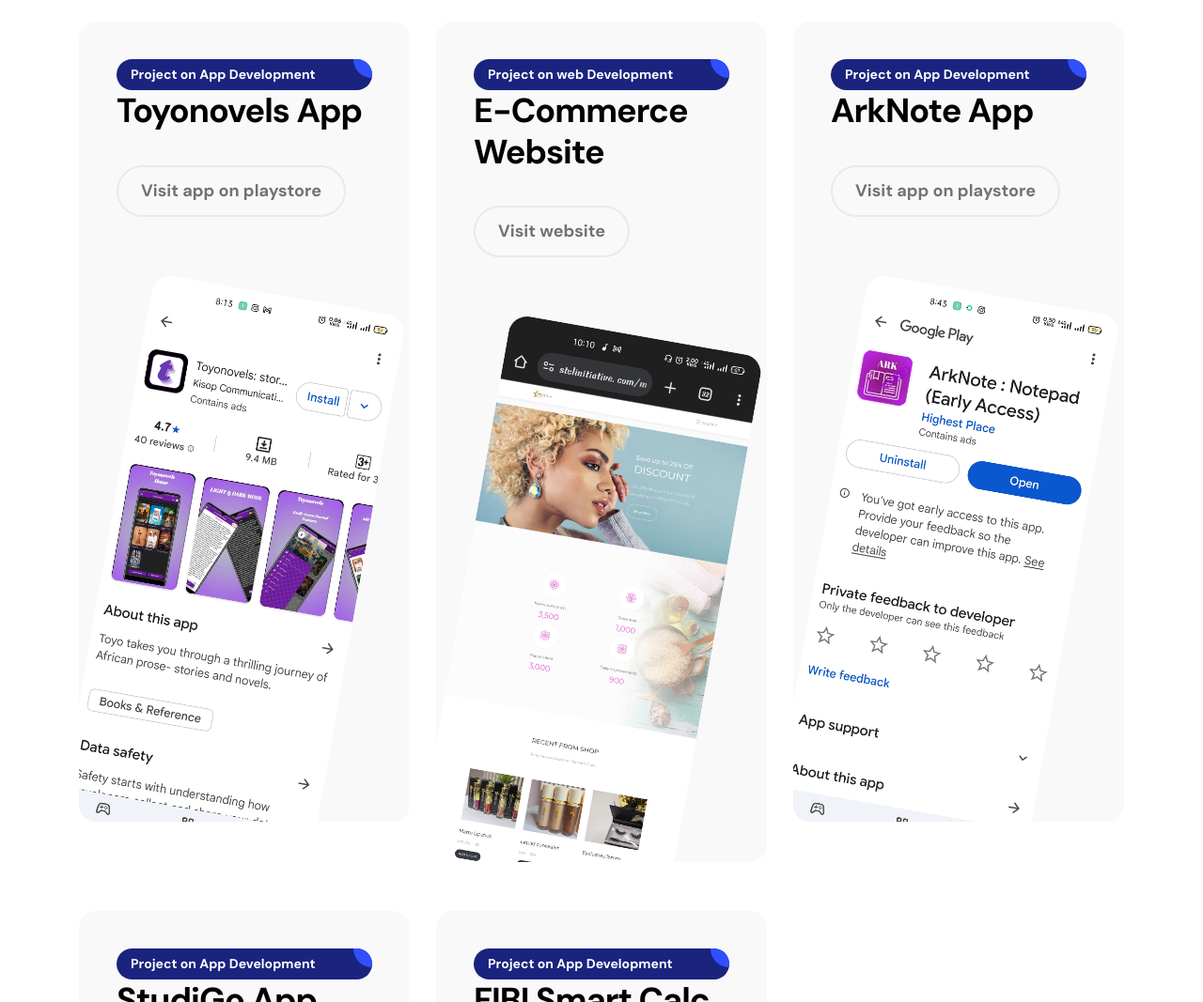
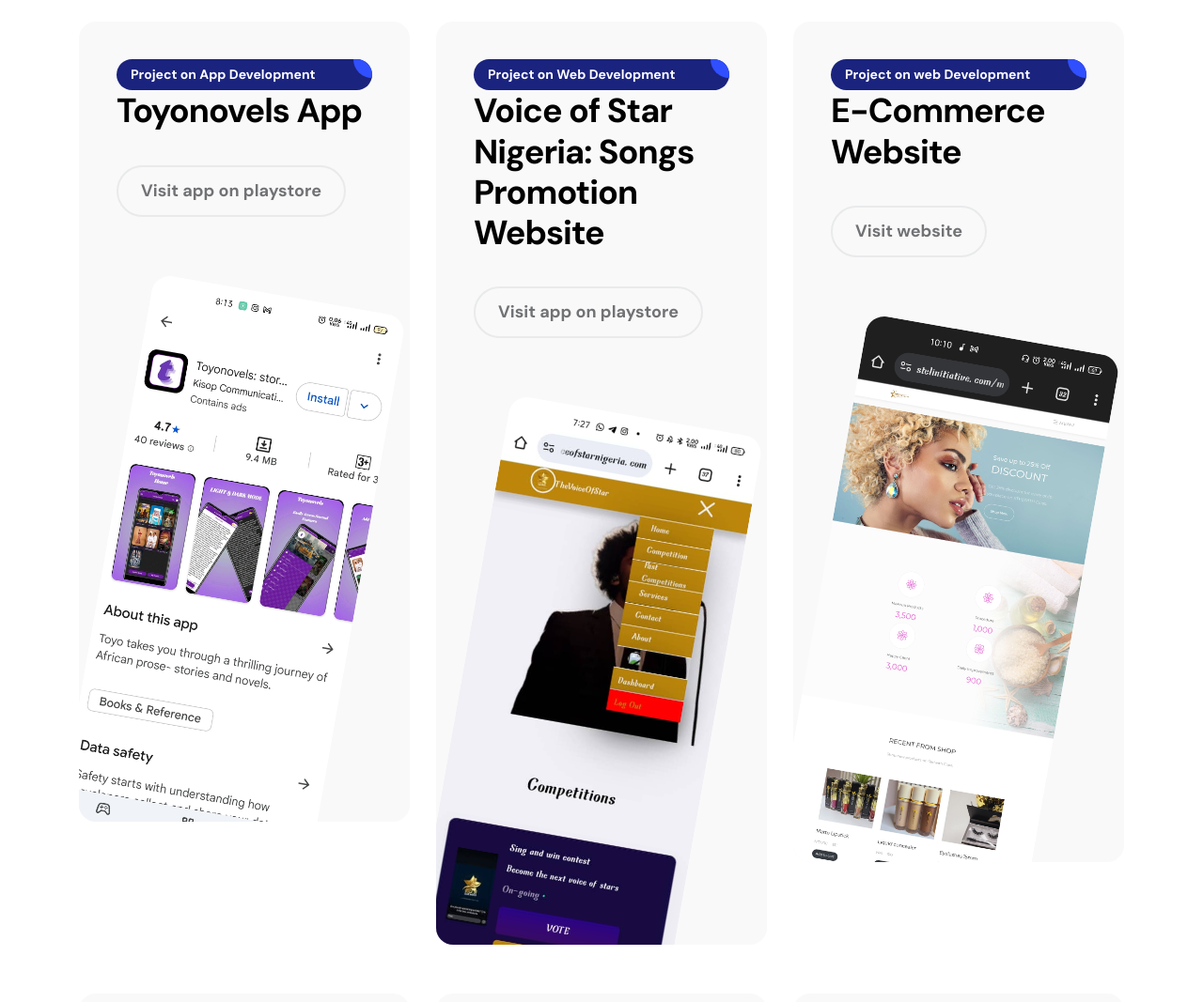
Before and after one commit to SamTek01/coolspartech-, a plain HTML site: page index.html in a window 1280 px wide. Shown: the part 5533-6600 px from the top of the page at 94% size. Drawn offline with Linux system fonts and the light colour scheme.

Commit message:
Update index.html

```diff
--- a/index.html
+++ b/index.html
@@ -423,6 +423,27 @@ https://templatemo.com/tm-578-first-portfolio
                                 <div class="projects-info">
 
 <div class="services-price-wrap ms-auto">
+                                                <p class="services-price-text mb-0">Project on Web Development</p>
+                                                <div class="services-price-overlay"></div>
+                                            </div>
+
+                                    <h3 class="projects-title">Voice of Star Nigeria: Songs Promotion Website</h3>
+                                    <a href="https://www.voiceofstarnigeria.com" class="custom-btn custom-border-btn btn mt-3">Visit app on playstore</a>
+                                </div>
+
+                                <a href="images/projects/studigo.jpg" class="popup-image">
+                                    <img src="images/projects/vos.jpg" class="projects-image img-fluid" alt="">
+                                </a>
+                            </div>
+                        </div>
+
+
+
+                        <div class="col-lg-4 col-md-6 col-12">
+                            <div class="projects-thumb">
+                                <div class="projects-info">
+
+<div class="services-price-wrap ms-auto">
                                                 <p class="services-price-text mb-0">Project on web Development</p>
                                                 <div class="services-price-overlay"></div>
                                             </div>
```
